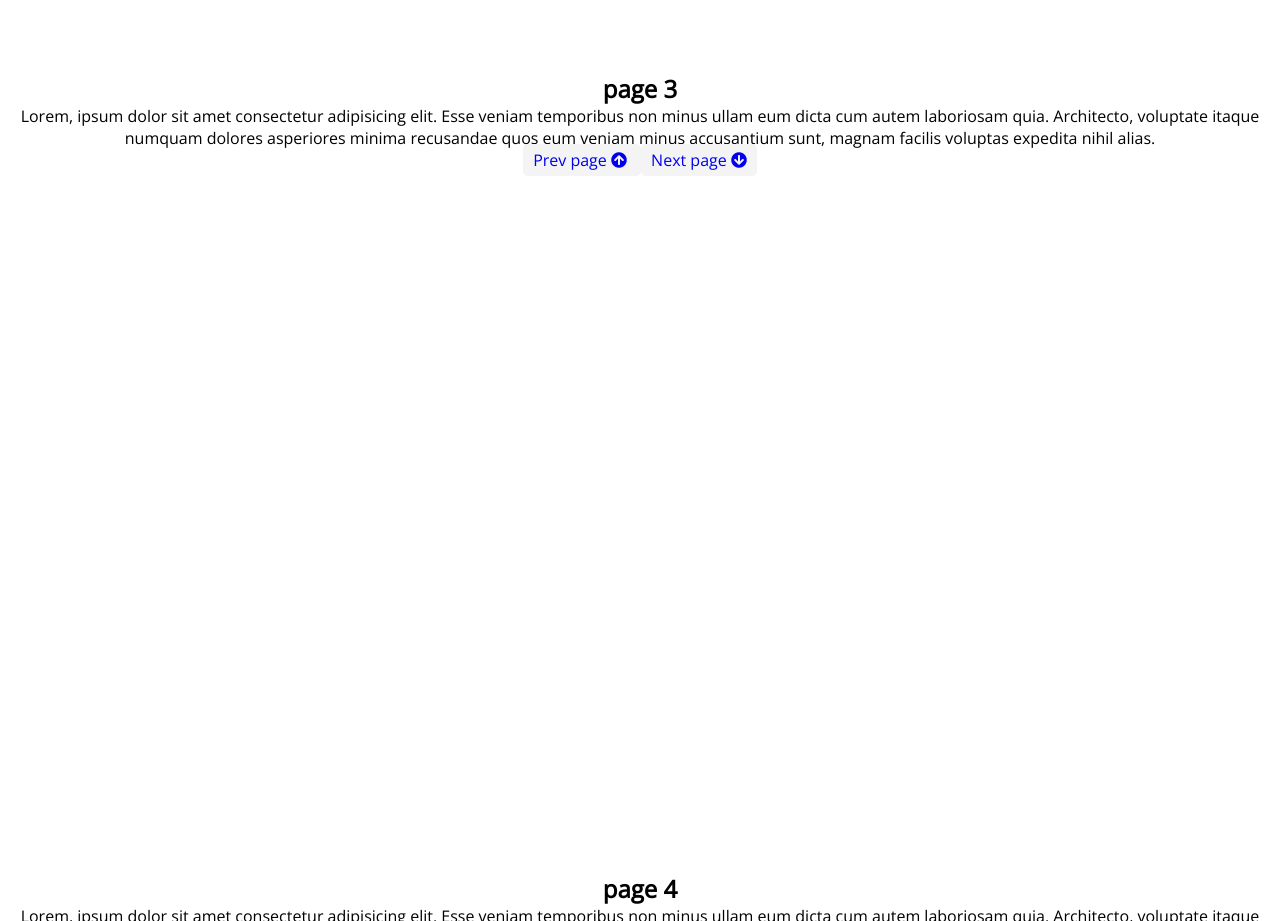
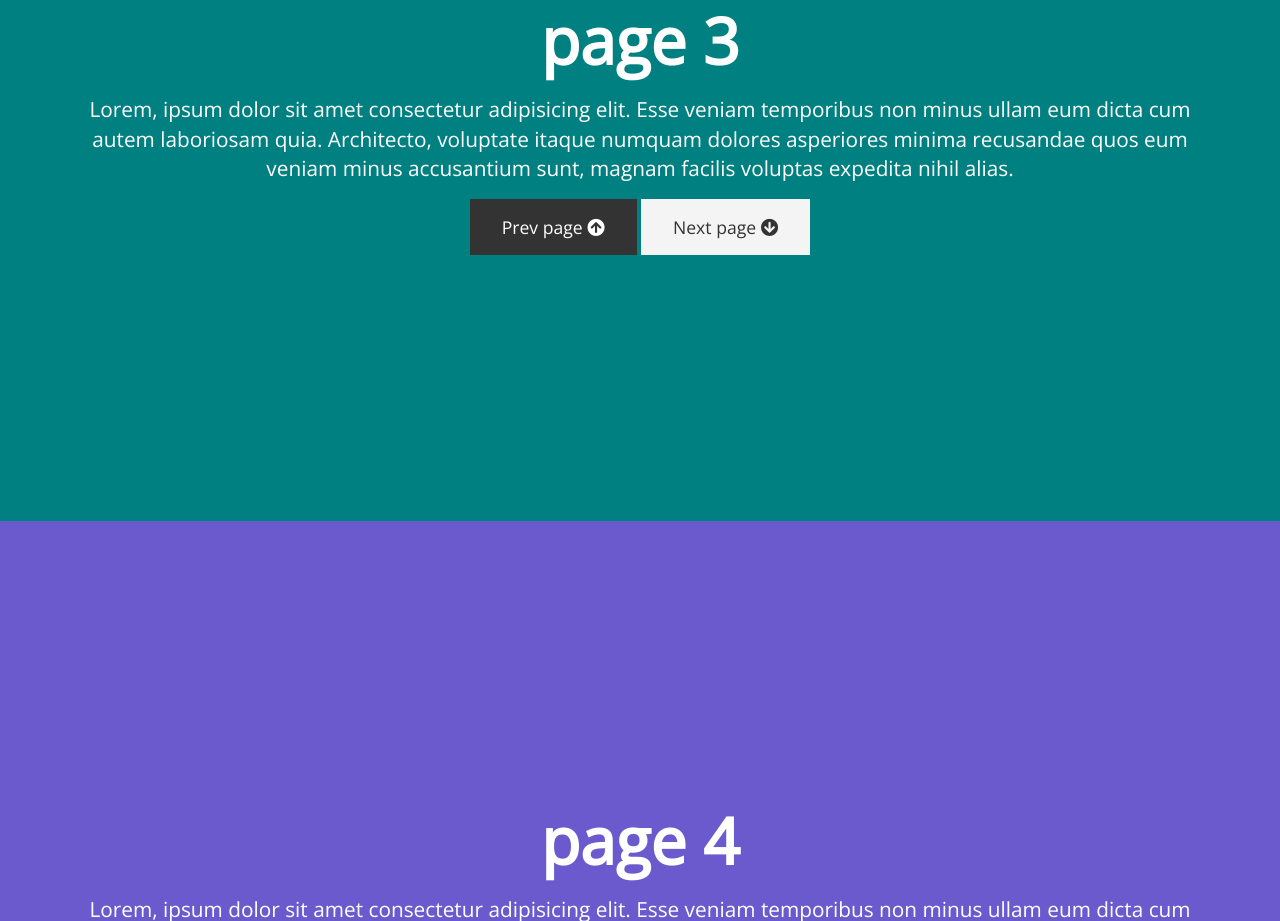
Before and after one commit to uncloudy/pre_test, a plain HTML site: page css_3/index.html in a window 1280 px wide. Shown: the part 1879-2800 px from the top of the page. Drawn offline with nearby package versions, Linux system fonts and the light colour scheme.

Commit message:
Update style.css

```diff
--- a/css_3/style.css
+++ b/css_3/style.css
@@ -1,4 +1,12 @@
 @import url("https://fonts.googleapis.com/css2?family=Open+Sans:wght@300&display=swap");
+
+:root {
+  --page-1-color: steelblue;
+  --page-2-color: tan;
+  --page-3-color: teal;
+  --page-4-color: slateblue;
+  --animate-speed: 1s;
+}
 
 * {
   box-sizing: border-box;
@@ -8,17 +16,23 @@
 
 body {
   font-family: "Open Sans", sans-serif;
+  line-height: 1.4;
+  color: #fff;
+  overflow: hidden; /*this make scroll bar hedden*/
 }
 
-h1 {
+/* page color */
+#page-1 {
+  background: var(--page-1-color);
 }
-
-a {
-  text-decoration: none;
-  border: none;
-  background: #f4f4f4;
-  padding: 5px 10px;
-  border-radius: 5px;
+#page-2 {
+  background: var(--page-2-color);
+}
+#page-3 {
+  background: var(--page-3-color);
+}
+#page-4 {
+  background: var(--page-4-color);
 }
 
 .page {
@@ -28,4 +42,37 @@ a {
   align-items: center;
   text-align: center;
   height: 100vh;
+  padding: 0 4rem;
 }
+
+.page h1 {
+  font-size: 4rem;
+  line-height: 1.2;
+  margin: 1rem;
+}
+
+.page p {
+  font-size: 1.3rem;
+}
+
+.btn {
+  display: inline-block;
+  padding: 1rem 2rem;
+  background: #f4f4f4;
+  color: #333;
+  text-decoration: none;
+  margin-top: 1rem;
+  font-size: 1.1rem;
+  transition: all 0.3s ease-in-out;
+}
+
+.btn:hover,
+.btn-dark {
+  background: #333;
+  color: #fff;
+}
+
+.btn-dark:hover {
+  background: #f4f4f4;
+  color: #333;
+}
```
